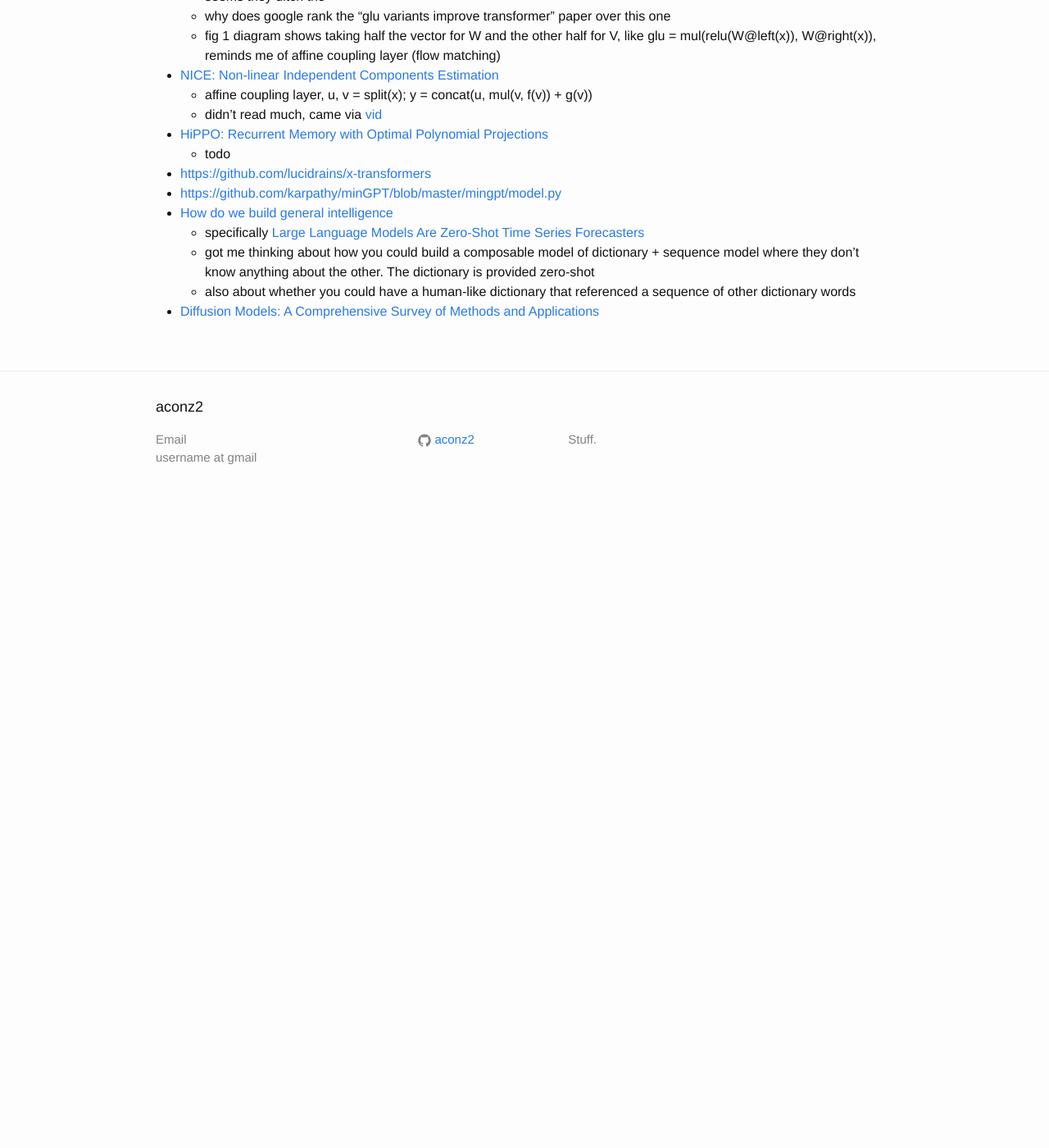
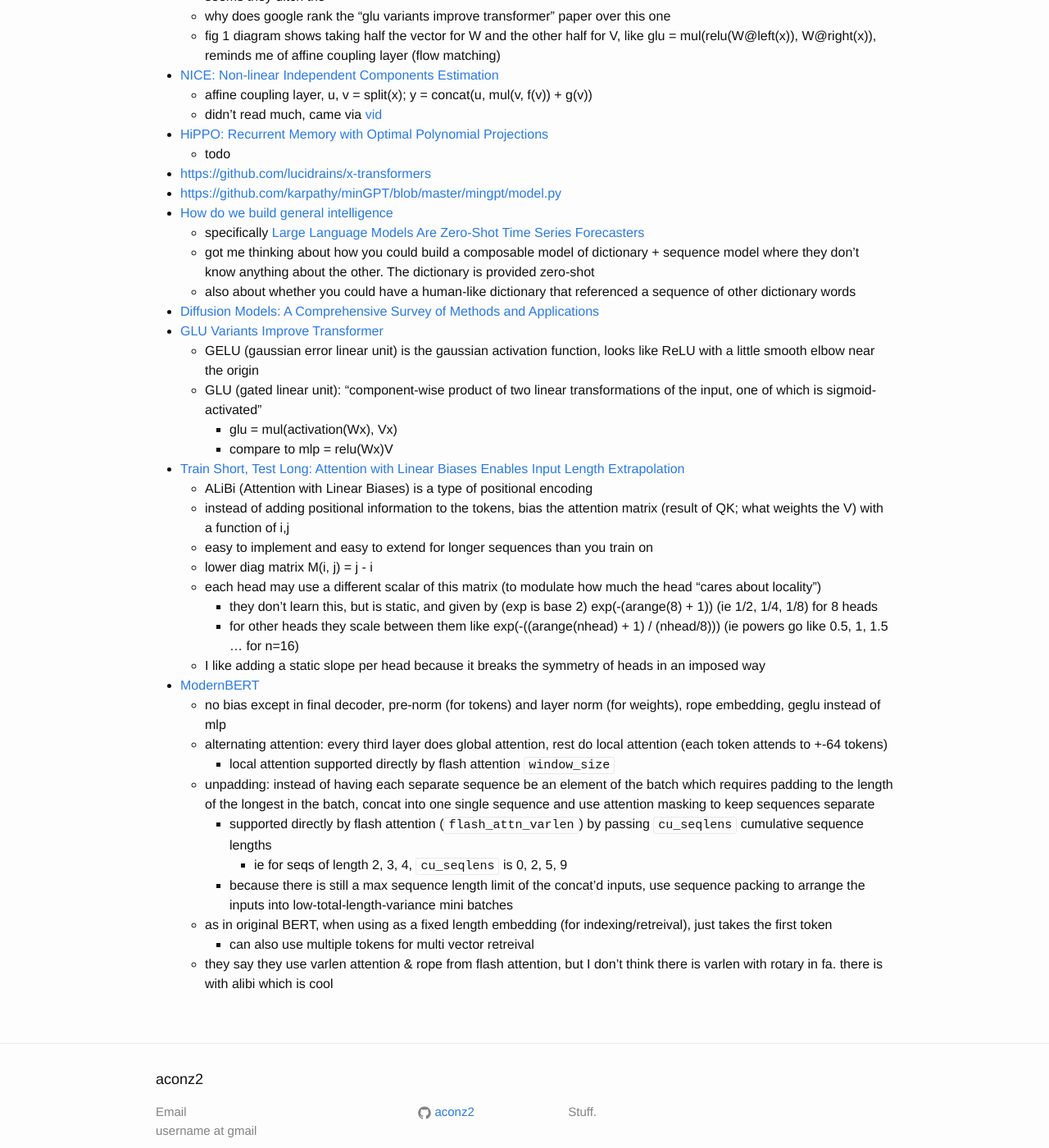
Before and after one commit to aconz2/aconz2.github.io, a Jekyll site: the page built from _posts/2024-07-03-Machine-Learning-Notes.md, in a window 1280 px wide and 1400 px high, scrolled down 14731 px. Shown: the whole window at 82% size. Built offline with Jekyll 4.4.1, drawn with Linux system fonts in a browser that asks for light colours; before the commit the page ends 15361 px from its top, so only the background shows below that.

Commit message:
add some notes on modernbert

```diff
--- a/_posts/2024-07-03-Machine-Learning-Notes.md
+++ b/_posts/2024-07-03-Machine-Learning-Notes.md
@@ -230,3 +230,28 @@
   * got me thinking about how you could build a composable model of dictionary + sequence model where they don't know anything about the other. The dictionary is provided zero-shot
   * also about whether you could have a human-like dictionary that referenced a sequence of other dictionary words
 * [Diffusion Models: A Comprehensive Survey of Methods and Applications](https://arxiv.org/abs/2209.00796)
+* [GLU Variants Improve Transformer](https://arxiv.org/pdf/2002.05202v1)
+  * GELU (gaussian error linear unit) is the gaussian activation function, looks like ReLU with a little smooth elbow near the origin
+  * GLU (gated linear unit): "component-wise product of two linear transformations of the input, one of which is sigmoid-activated"
+    * glu = mul(activation(Wx), Vx)
+    * compare to mlp = relu(Wx)V
+* [Train Short, Test Long: Attention with Linear Biases Enables Input Length Extrapolation](https://arxiv.org/abs/2108.12409)
+  * ALiBi (Attention with Linear Biases) is a type of positional encoding
+  * instead of adding positional information to the tokens, bias the attention matrix (result of QK; what weights the V) with a function of i,j
+  * easy to implement and easy to extend for longer sequences than you train on
+  * lower diag matrix M(i, j) = j - i
+  * each head may use a different scalar of this matrix (to modulate how much the head "cares about locality")
+    * they don't learn this, but is static, and given by (exp is base 2) exp(-(arange(8) + 1)) (ie 1/2, 1/4, 1/8) for 8 heads
+    * for other heads they scale between them like exp(-((arange(nhead) + 1) / (nhead/8))) (ie powers go like 0.5, 1, 1.5 ... for n=16)
+  * I like adding a static slope per head because it breaks the symmetry of heads in an imposed way
+* [ModernBERT](https://arxiv.org/pdf/2412.13663)
+  * no bias except in final decoder, pre-norm (for tokens) and layer norm (for weights), rope embedding, geglu instead of mlp
+  * alternating attention: every third layer does global attention, rest do local attention (each token attends to +-64 tokens)
+    * local attention supported directly by flash attention `window_size`
+  * unpadding: instead of having each separate sequence be an element of the batch which requires padding to the length of the longest in the batch, concat into one single sequence and use attention masking to keep sequences separate
+    * supported directly by flash attention (`flash_attn_varlen`) by passing `cu_seqlens` cumulative sequence lengths
+      * ie for seqs of length 2, 3, 4, `cu_seqlens` is 0, 2, 5, 9
+    * because there is still a max sequence length limit of the concat'd inputs, use sequence packing to arrange the inputs into low-total-length-variance mini batches
+  * as in original BERT, when using as a fixed length embedding (for indexing/retreival), just takes the first token
+    * can also use multiple tokens for multi vector retreival
+  * they say they use varlen attention & rope from flash attention, but I don't think there is varlen with rotary in fa. there is with alibi which is cool
```
